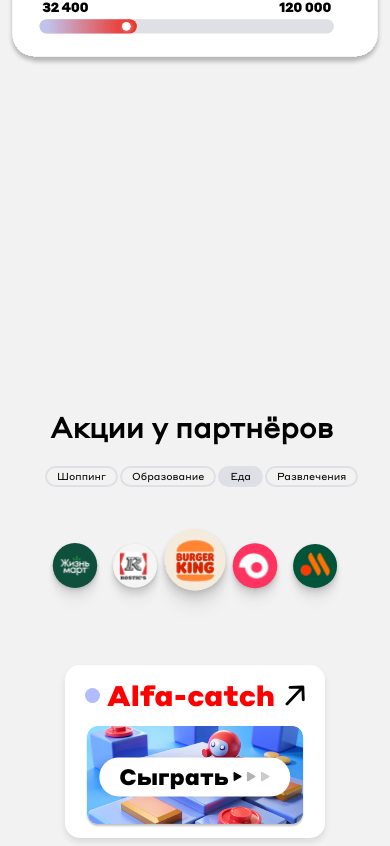
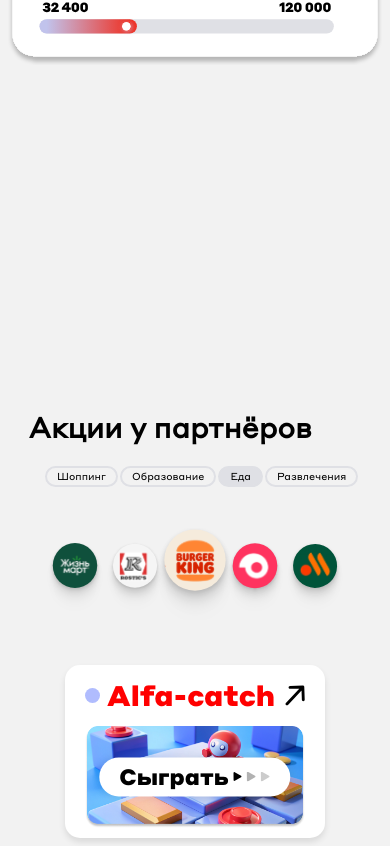
Before and after one commit to SlidanDaun/alfa-bank, a React (Create React App) app: page / in a window 390 px wide. Shown: the part 810-1656 px from the top of the page. Built offline with nearby package versions, Linux system fonts and the light colour scheme.

Commit message:
end commit

```diff
--- a/src/components/TravelCard/index.jsx
+++ b/src/components/TravelCard/index.jsx
@@ -36,7 +36,7 @@
         <h1>Билет на учёбу</h1>
         <p>
           Лето подходит к концу. Надеемся, ты успел опустошить родительский
-          холодильник и встретится с школьными товарищами. Время отправляться на
+          холодильник и встретиться с школьными товарищами. Время отправляться на
           учёбу!
         </p>
         <div className={style.tagsContiner}>
--- a/src/components/stocksCard/index.module.css
+++ b/src/components/stocksCard/index.module.css
@@ -42,14 +42,14 @@
     margin: 14px auto;
     color: black;
     font-size: 28px;
-    width: 290px;
+    width: 333px;
   }
   .cardDark h1 {
     font-family: "StyreneALCRegular";
     margin: 14px auto;
     color: white;
     font-size: 28px;
-    width: 290px;
+    width: 333px;
   }
   .categories {
     width: 500px;
```
